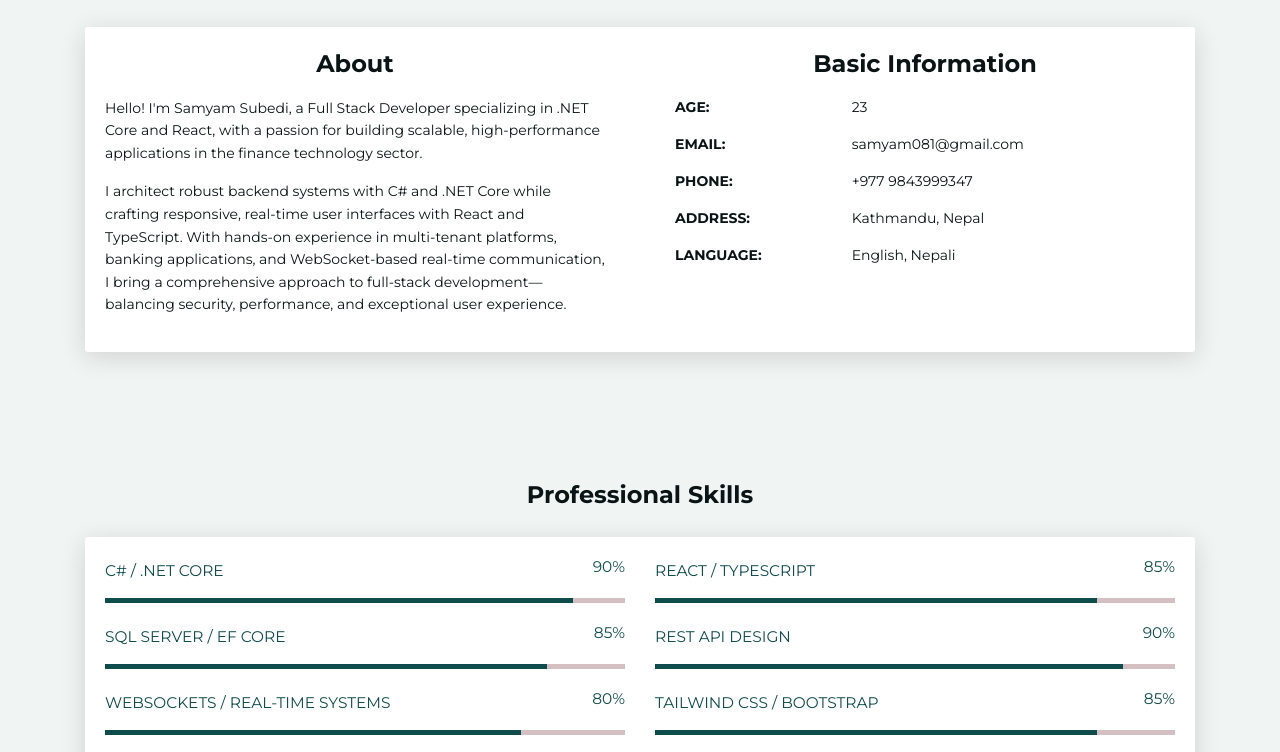
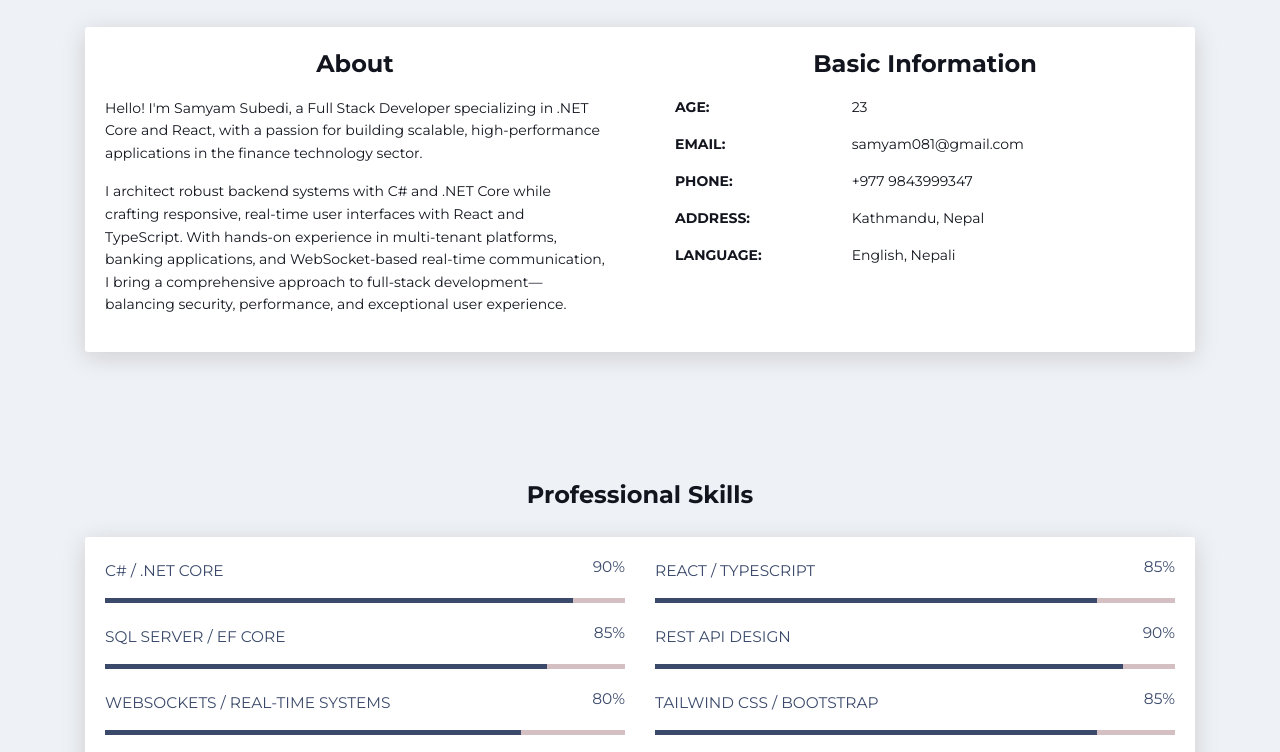
Before and after one commit to TheVoid0013/Resume, a plain HTML site: page index.html in a window 1280 px wide. Shown: the part 593-1345 px from the top of the page. Drawn offline with Linux system fonts and the light colour scheme.

Commit message:
chore: daily color palette update

```diff
--- a/css/main.css
+++ b/css/main.css
@@ -11,12 +11,12 @@
  * Date: February 13, 2026
  */
 :root {
-  --red-wine: #0F4C4C;
-  --bone-white: #F0F5F3;
-  --deep-espresso: #0A1414;
-  --dusty-mauve: #7FA8A0;
-  --dark-merlot: #2E5555;
-  --antique-gold: #B8A94C;
+  --red-wine: #3B4A6B;
+  --bone-white: #EEF1F5;
+  --deep-espresso: #12151E;
+  --dusty-mauve: #8892A8;
+  --dark-merlot: #3F4C5E;
+  --antique-gold: #C0A870;
 }
 
 
```
